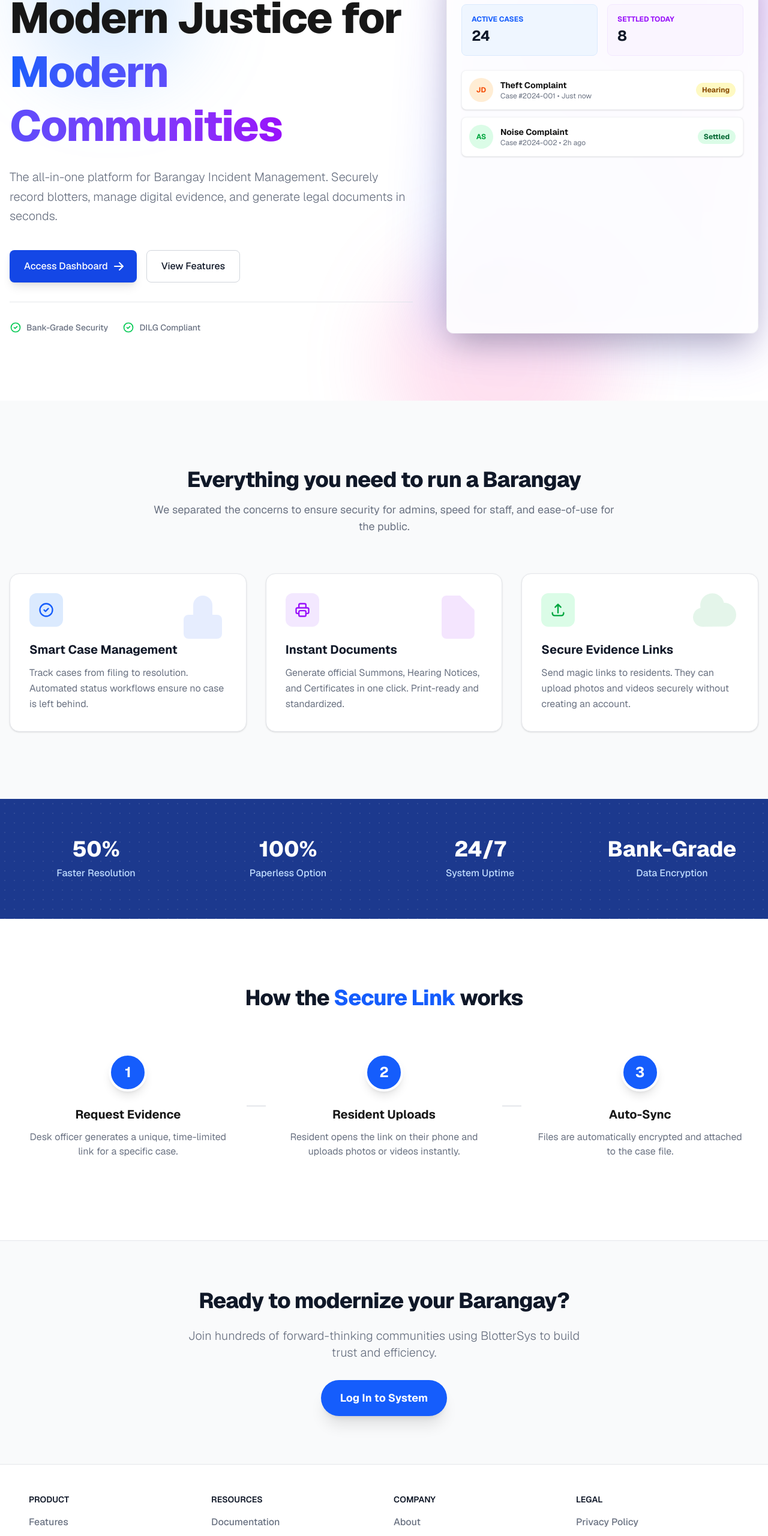
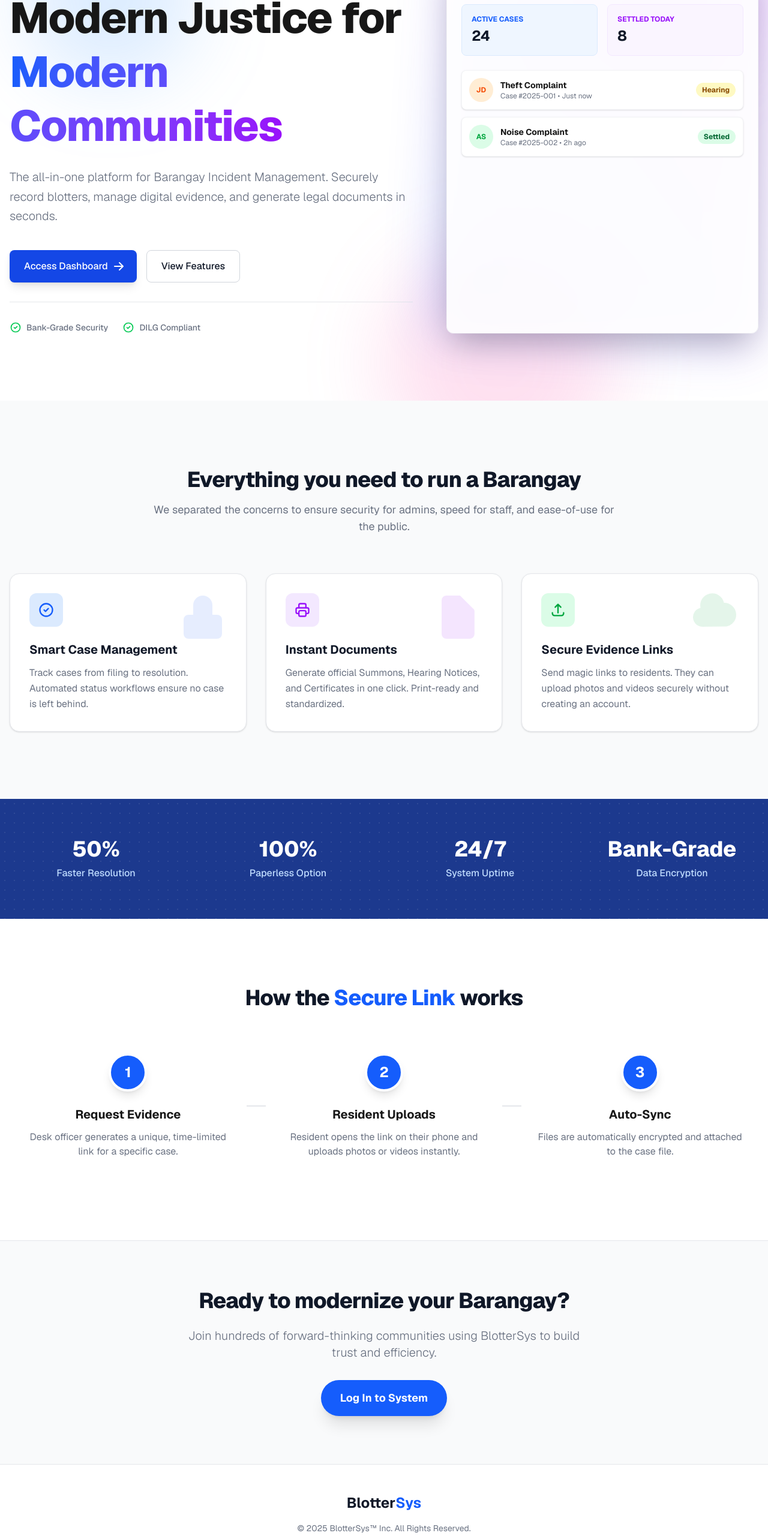
Before and after one commit to Godwynski/Final, a Next.js app: page / in a window 1280 px wide. Shown: the part 229-2790 px from the top of the page at 60% size. Built offline with nearby package versions, Linux system fonts and the light colour scheme.

Commit message:
feat: add initial landing page UI with navbar, hero, and features sections.

```diff
--- a/app/page.tsx
+++ b/app/page.tsx
@@ -106,7 +106,7 @@ export default function Home() {
                         <div className="w-10 h-10 rounded-full bg-orange-100 text-orange-600 flex items-center justify-center text-xs font-bold">JD</div>
                         <div>
                           <div className="text-sm font-bold dark:text-white">Theft Complaint</div>
-                          <div className="text-xs text-gray-500">Case #2024-001 • Just now</div>
+                          <div className="text-xs text-gray-500">Case #2025-001 • Just now</div>
                         </div>
                       </div>
                       <span className="bg-yellow-100 text-yellow-800 text-xs font-bold px-2.5 py-1 rounded-full">Hearing</span>
@@ -116,7 +116,7 @@ export default function Home() {
                         <div className="w-10 h-10 rounded-full bg-green-100 text-green-600 flex items-center justify-center text-xs font-bold">AS</div>
                         <div>
                           <div className="text-sm font-bold dark:text-white">Noise Complaint</div>
-                          <div className="text-xs text-gray-500">Case #2024-002 • 2h ago</div>
+                          <div className="text-xs text-gray-500">Case #2025-002 • 2h ago</div>
                         </div>
                       </div>
                       <span className="bg-green-100 text-green-800 text-xs font-bold px-2.5 py-1 rounded-full">Settled</span>
@@ -256,44 +256,12 @@ export default function Home() {
       {/* 7. FOOTER */}
       <footer className="bg-white dark:bg-gray-900 border-t border-gray-200 dark:border-gray-800">
         <div className="max-w-screen-xl mx-auto p-8 md:p-12">
-          <div className="grid grid-cols-2 gap-8 md:grid-cols-4">
-            <div>
-              <h3 className="mb-4 text-sm font-semibold text-gray-900 uppercase dark:text-white">Product</h3>
-              <ul className="text-gray-500 dark:text-gray-400 font-medium space-y-2">
-                <li><a href="#" className="hover:underline">Features</a></li>
-                <li><a href="#" className="hover:underline">Security</a></li>
-                <li><a href="#" className="hover:underline">Pricing</a></li>
-              </ul>
-            </div>
-            <div>
-              <h3 className="mb-4 text-sm font-semibold text-gray-900 uppercase dark:text-white">Resources</h3>
-              <ul className="text-gray-500 dark:text-gray-400 font-medium space-y-2">
-                <li><a href="#" className="hover:underline">Documentation</a></li>
-                <li><a href="#" className="hover:underline">API Reference</a></li>
-                <li><a href="#" className="hover:underline">Guides</a></li>
-              </ul>
-            </div>
-            <div>
-              <h3 className="mb-4 text-sm font-semibold text-gray-900 uppercase dark:text-white">Company</h3>
-              <ul className="text-gray-500 dark:text-gray-400 font-medium space-y-2">
-                <li><a href="#" className="hover:underline">About</a></li>
-                <li><a href="#" className="hover:underline">Careers</a></li>
-                <li><a href="#" className="hover:underline">Contact</a></li>
-              </ul>
-            </div>
-            <div>
-              <h3 className="mb-4 text-sm font-semibold text-gray-900 uppercase dark:text-white">Legal</h3>
-              <ul className="text-gray-500 dark:text-gray-400 font-medium space-y-2">
-                <li><a href="#" className="hover:underline">Privacy Policy</a></li>
-                <li><a href="#" className="hover:underline">Terms of Service</a></li>
-              </ul>
-            </div>
-          </div>
-          <div className="mt-12 pt-8 border-t border-gray-200 dark:border-gray-800 text-center">
+
+          <div className="text-center">
             <a href="#" className="flex justify-center items-center text-2xl font-bold text-gray-900 dark:text-white mb-4">
               Blotter<span className="text-blue-600">Sys</span>
             </a>
-            <p className="text-gray-500 dark:text-gray-400 text-sm">© 2024 BlotterSys™ Inc. All Rights Reserved.</p>
+            <p className="text-gray-500 dark:text-gray-400 text-sm">© 2025 BlotterSys™ Inc. All Rights Reserved.</p>
           </div>
         </div>
       </footer>
```
